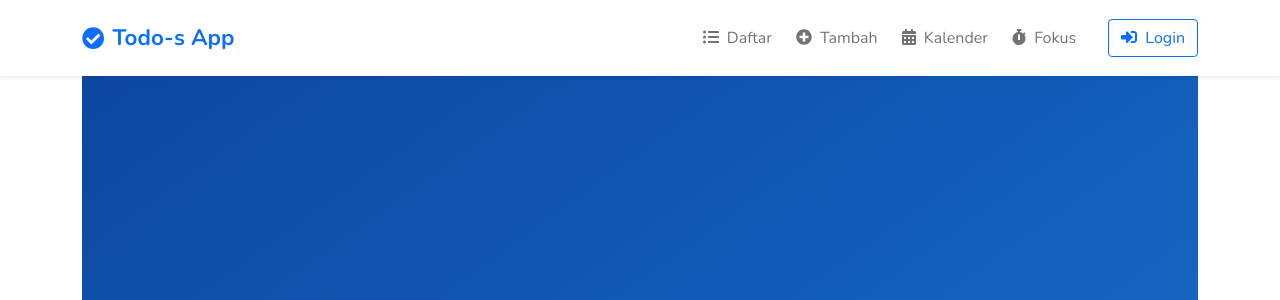
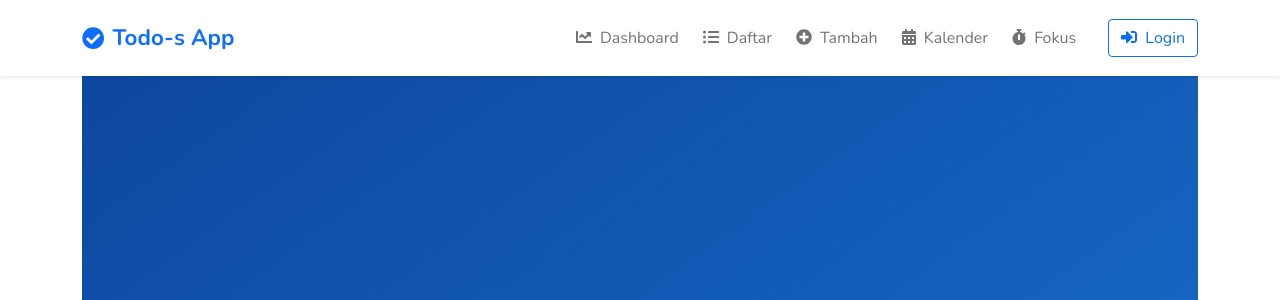
Before and after one commit to septinaaa/MyTodo-s, a Laravel app: page / in a window 1280 px wide. Shown: the top 300 px of the page. Run offline with Laravel 10, Linux system fonts and the light colour scheme; parts of the project's set-up code (start-up, migrations or seed data) failed here and were passed over.

Commit message:
Update app.blade.php

```diff
--- a/resources/views/layouts/app.blade.php
+++ b/resources/views/layouts/app.blade.php
@@ -63,6 +63,11 @@
 
     <div class="collapse navbar-collapse" id="navbarNav">
       <ul class="navbar-nav ms-auto align-items-lg-center gap-2">
+  <li class="nav-item">
+    <a class="nav-link {{ Request::is('dashboard') ? 'active' : '' }}" href="{{ url('/dashboard') }}">
+      <i class="fas fa-chart-line me-1"></i> Dashboard
+    </a>
+  </li>
   <li class="nav-item">
     <a class="nav-link {{ Request::is('main') ? 'active' : '' }}" href="{{ url('/main') }}">
       <i class="fas fa-list-ul me-1"></i> Daftar
```
Lines whose indentation alone changed are shown as unchanged.
